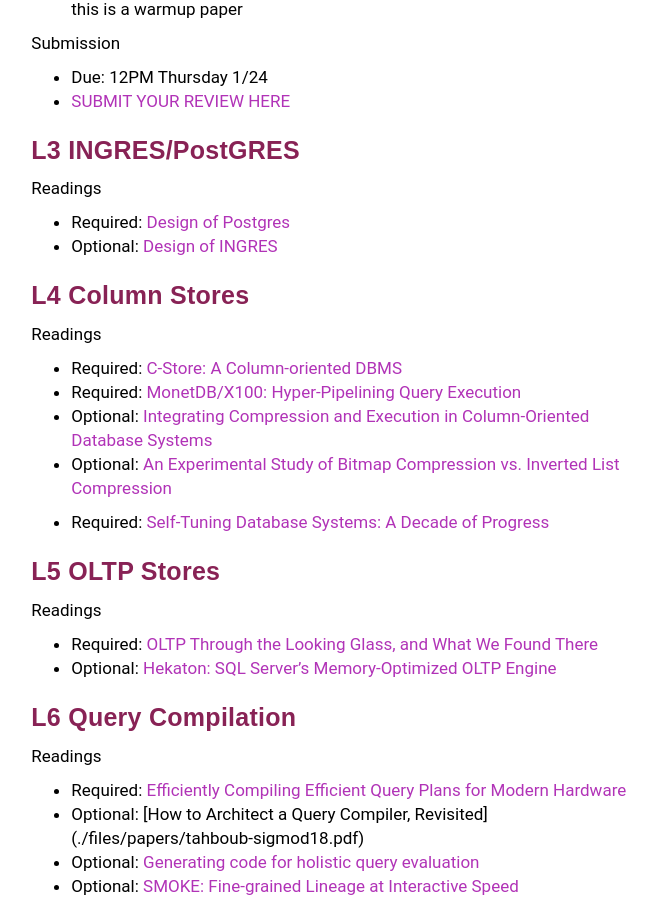
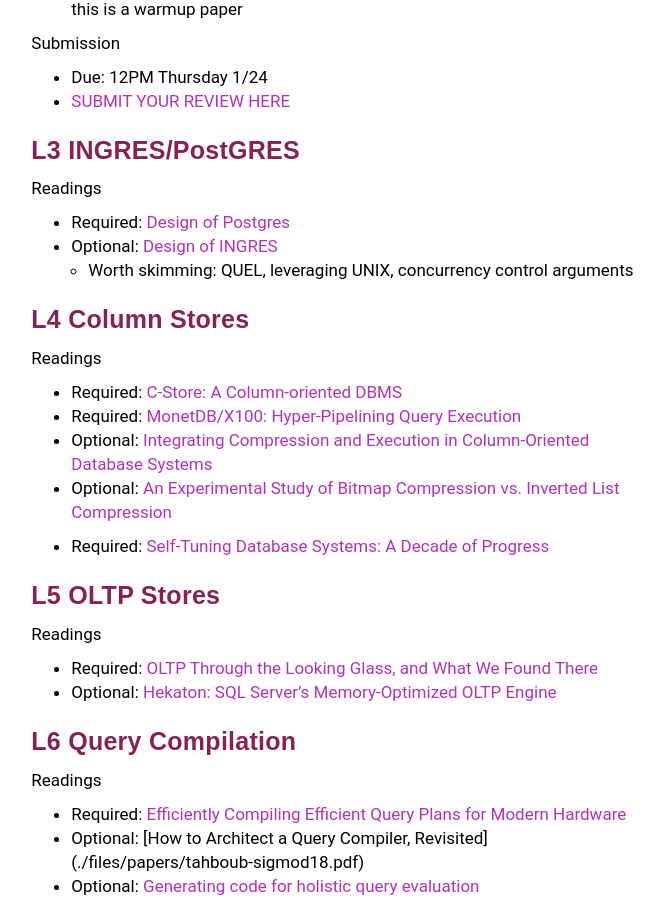
Before and after one commit to wzao1515/w6113.github.io, a Jekyll site: the page built from reviews.md, in a window 1280 px wide and 900 px high, scrolled down 1553 px. Shown: the whole window, without its empty margins (293-957 px from the left). Built offline with Jekyll 4.4.1, drawn with Linux system fonts in a browser that asks for light colours; our own code applies the rules of GitHub Pages for plain Markdown files.

Commit message:
lazy commit msg

```diff
--- a/reviews.md
+++ b/reviews.md
@@ -69,6 +69,7 @@ Readings
 
 * Required: [Design of Postgres](./files/papers/postgres-retrospective.pdf)
 * Optional: [Design of INGRES](./files/papers/ingres-retrospective.pdf)
+  * Worth skimming: QUEL, leveraging UNIX, concurrency control arguments
 
 
 ### L4 Column Stores    <a name='lec4' />
```
